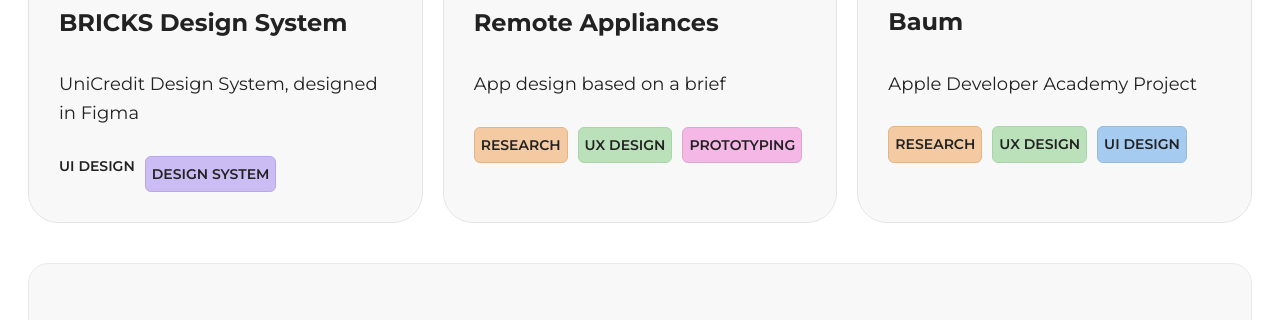
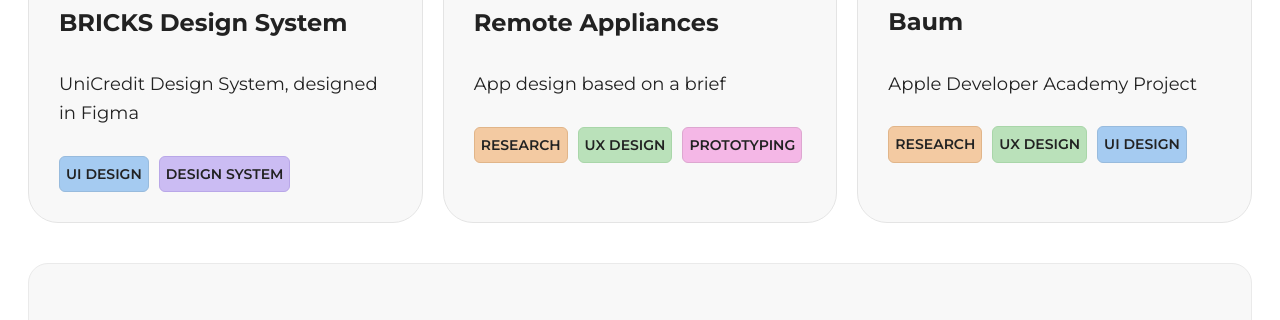
Before and after one commit to carolinaniglio/Progetto-HTML-CSS-S2I, a plain HTML site: page index.html in a window 1280 px wide. Shown: the part 1069-1389 px from the top of the page. Drawn offline with Linux system fonts and the light colour scheme.

Commit message:
frame UI

```diff
--- a/index.html
+++ b/index.html
@@ -62,7 +62,7 @@
                                 UniCredit Design System, designed in Figma
                             </p>
                             <div class="tags">
-                                <div class="currently-product-designer-wethod">
+                                <div class="frame-UI">
                                     <div class="tag-text montserrat-semi-bold-log-cabin-14px">UI DESIGN</div>
                                 </div>
                                 <div class="frame-DS">
```
